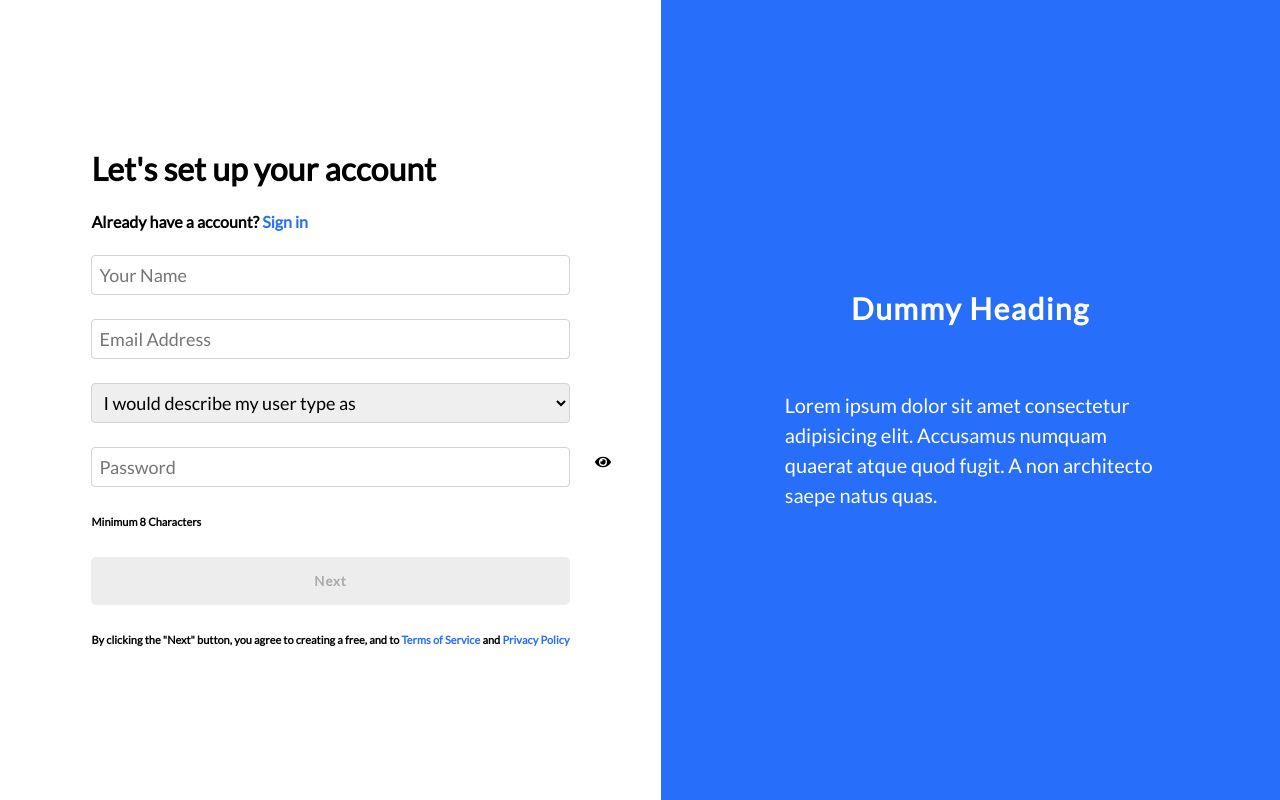
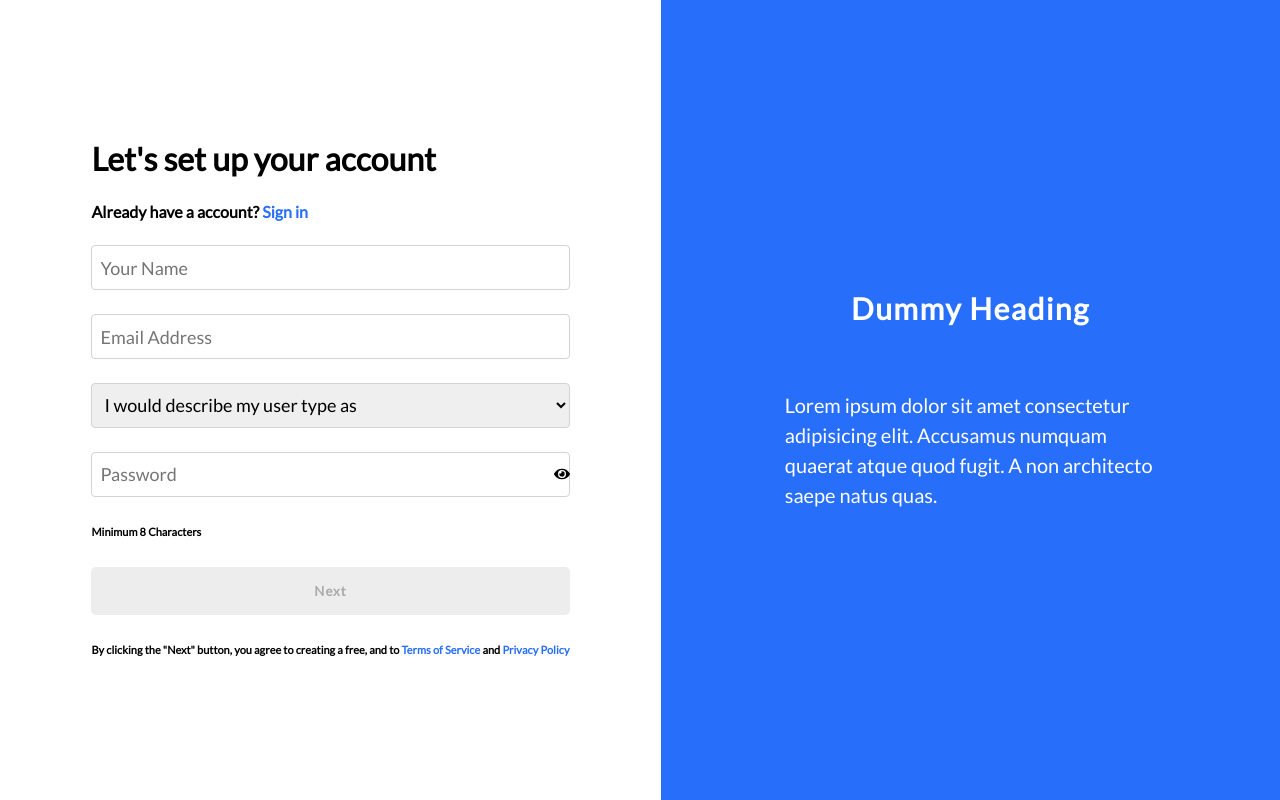
Before and after one commit to ClaudioBardales/incsub-project, a React (Create React App) app: page / in a window 1280 px wide. Built offline with nearby package versions, Linux system fonts and the light colour scheme.

Commit message:
Fixed Password Icon

```diff
--- a/src/components/forms.js
+++ b/src/components/forms.js
@@ -60,6 +60,7 @@ const forms = () => {
             <option value="">I would describe my user type as</option>
             <option value="Developer">Developer</option>
           </select>
+          <InputWrapper>
             <input
               type={passwordShown ? 'text' : 'password'}
               onChange={handlePasswordChange}
@@ -67,6 +68,7 @@ const forms = () => {
               placeholder="Password"
             />
             <PasswordIcon onClick={togglePassword} />
+          </InputWrapper>
           <p>Minimum 8 Characters</p>
           <button type="submit" disabled={!email || !password || !select}>
             Next
@@ -117,11 +119,11 @@ const Wrapper = styled.div`
     select {
       position: relative;
       width: 100%;
-      height: 2.5rem;
+      height: 2.8rem;
       font-size: 18px;
       border: 1px solid lightgray;
       border-radius: 4px;
-      padding: 7px 7px;
+      padding: 8px 8px;
     }
     button {
       padding: 1rem;
@@ -145,10 +147,15 @@ const Wrapper = styled.div`
   }
 `;
 
+const InputWrapper = styled.div`
+  display: flex;
+  align-items: center;
+  justify-content: flex-end;
+  flex-direction: row;
+`;
+
 const PasswordIcon = styled(FaEye)`
   position: absolute;
-  top: 454px;
-  left: 595px;
 `;
 
 export default forms;
```
Lines whose indentation alone changed are shown as unchanged.
